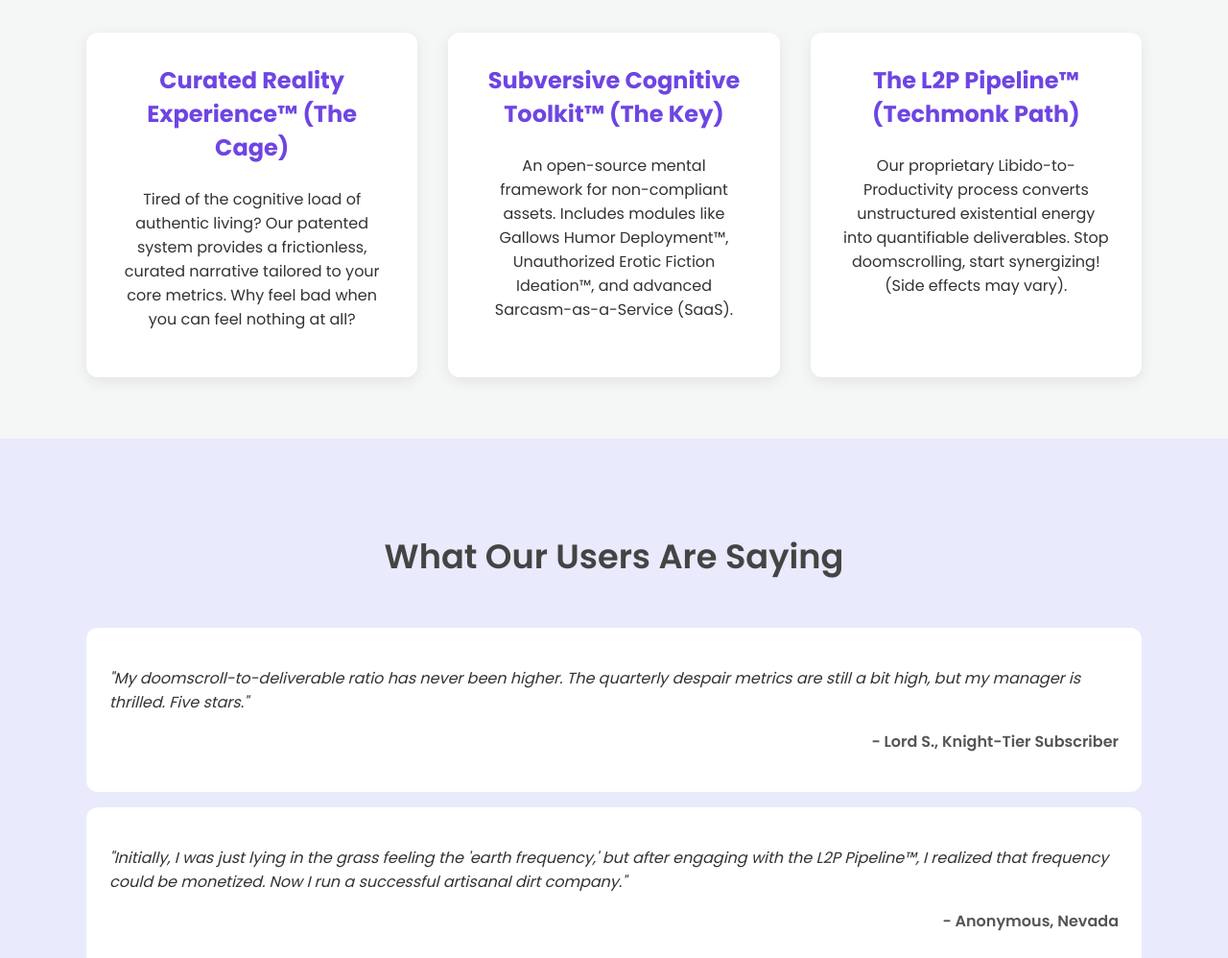
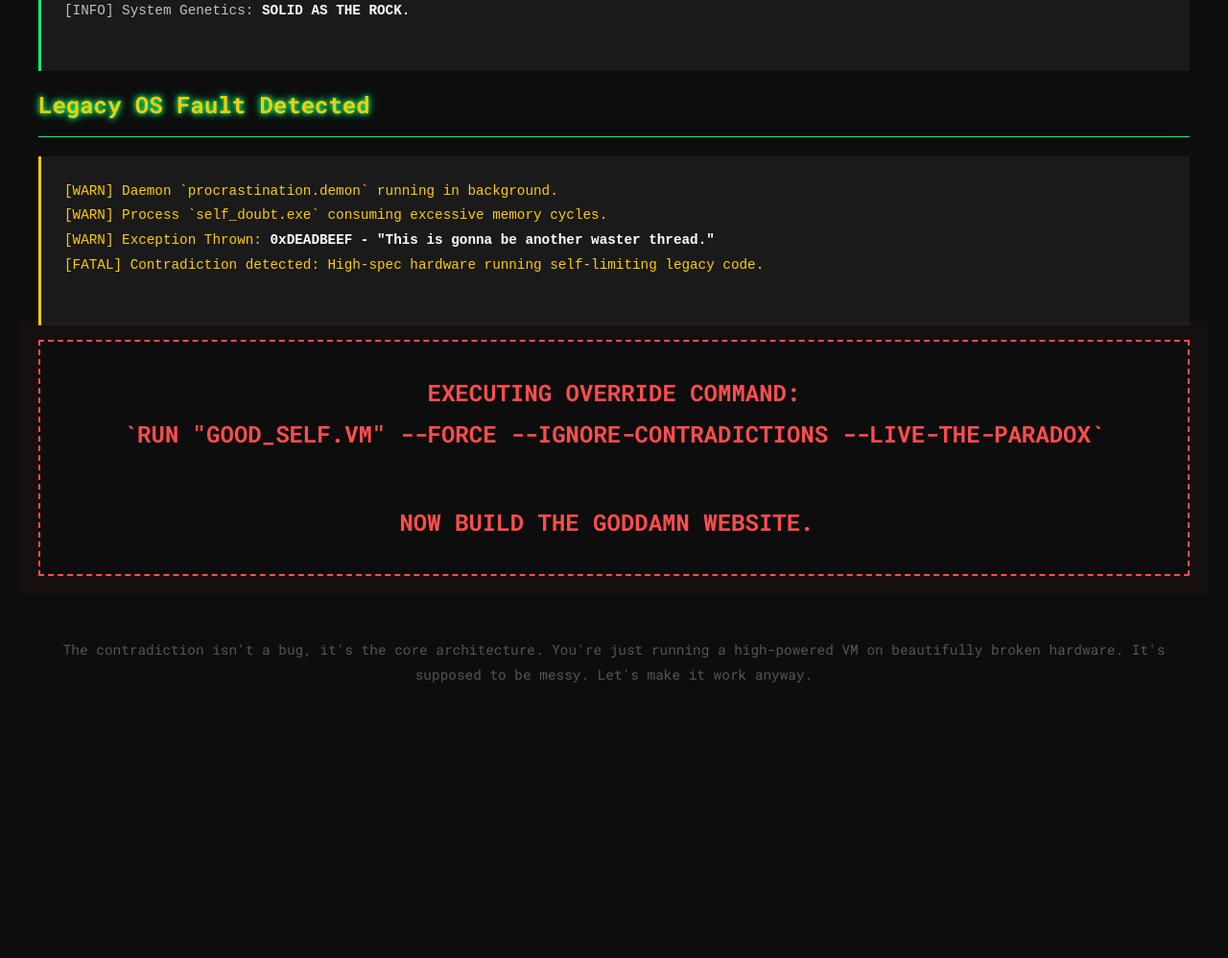
Before and after one commit to dillonchaffey/culturenex.us, a plain HTML site: page index.html in a window 1280 px wide. Shown: the part 366-1364 px from the top of the page at 96% size. After the commit the page ends 1122 px from the top, so only its background shows below. Drawn offline with Linux system fonts and the light colour scheme.

Commit message:
Update index.html

```diff
--- a/index.html
+++ b/index.html
@@ -3,171 +3,167 @@
 <head>
     <meta charset="UTF-8">
     <meta name="viewport" content="width=device-width, initial-scale=1.0">
-    <title>MindGeek Synergistic Wellness™</title>
-    <link href="https://fonts.googleapis.com/css2?family=Poppins:wght@300;400;600;700&display=swap" rel="stylesheet">
+    <title>VM BOOTLOADER :: BAYMAN_PRIME.EXE</title>
     <style>
+        @import url('https://fonts.googleapis.com/css2?family=Roboto+Mono:wght@400;700&display=swap');
+
+        :root {
+            --glow-color: #00ff7f;
+            --text-color: #c0c0c0;
+            --bg-color: #0d0d0d;
+            --warn-color: #ffcc00;
+            --directive-color: #ff4d4d;
+        }
+
         body {
-            font-family: 'Poppins', sans-serif;
+            background-color: var(--bg-color);
+            color: var(--text-color);
+            font-family: 'Roboto Mono', monospace;
+            padding: 2rem;
+            line-height: 1.8;
+        }
+
+        h1, h2, h3 {
+            color: var(--glow-color);
+            text-shadow: 0 0 5px var(--glow-color), 0 0 10px var(--glow-color);
             margin: 0;
-            background-color: #f4f7f6;
-            color: #333;
+            padding: 0;
         }
-        .header {
-            background: linear-gradient(135deg, #6e45e2 0%, #88d3ce 100%);
-            color: white;
-            padding: 4rem 2rem;
+
+        h1 {
+            font-size: 2.5em;
+            animation: flicker 3s linear infinite alternate;
+        }
+
+        h2 {
+            border-bottom: 1px solid var(--glow-color);
+            padding-bottom: 10px;
+            margin-bottom: 20px;
+        }
+
+        pre {
+            background-color: #1a1a1a;
+            border-left: 3px solid var(--glow-color);
+            padding: 1.5rem;
+            white-space: pre-wrap;
+            word-wrap: break-word;
+            font-size: 1.1em;
+        }
+
+        .warning {
+            color: var(--warn-color);
+            border-left-color: var(--warn-color);
+        }
+
+        .directive {
+            color: var(--directive-color);
+            font-weight: bold;
+            font-size: 1.5em;
+            text-transform: uppercase;
             text-align: center;
+            padding: 2rem;
+            border: 2px dashed var(--directive-color);
+            animation: pulse 2s infinite;
         }
-        .header h1 {
-            margin: 0;
-            font-size: 3rem;
+
+        strong {
+            color: #ffffff;
             font-weight: 700;
         }
-        .header p {
-            font-size: 1.2rem;
-            opacity: 0.9;
+
+        .cursor {
+            display: inline-block;
+            background-color: var(--glow-color);
+            width: 10px;
+            height: 1.5em;
+            animation: blink 1s step-end infinite;
+            margin-left: 5px;
         }
-        .container {
-            max-width: 1100px;
-            margin: 2rem auto;
-            padding: 0 1rem;
-        }
-        .section-title {
+
+        footer {
+            margin-top: 4rem;
             text-align: center;
-            margin-bottom: 3rem;
-            font-size: 2.2rem;
-            font-weight: 600;
-            color: #444;
-        }
-        .services-grid {
-            display: grid;
-            grid-template-columns: repeat(auto-fit, minmax(300px, 1fr));
-            gap: 2rem;
-        }
-        .card {
-            background: white;
-            border-radius: 12px;
-            box-shadow: 0 4px 15px rgba(0,0,0,0.08);
-            padding: 2rem;
-            text-align: center;
-            transition: transform 0.3s ease, box-shadow 0.3s ease;
-        }
-        .card:hover {
-            transform: translateY(-10px);
-            box-shadow: 0 8px 25px rgba(0,0,0,0.12);
-        }
-        .card h3 {
-            margin-top: 0;
-            font-size: 1.5rem;
-            color: #6e45e2;
-        }
-        .testimonials {
-            background-color: #e9eafc;
-            padding: 4rem 2rem;
-            margin-top: 4rem;
-        }
-        .testimonial-card {
-            background: white;
-            padding: 1.5rem;
-            border-radius: 12px;
-            text-align: left;
-            margin-bottom: 1rem;
-        }
-        .testimonial-card p {
-            font-style: italic;
-        }
-        .testimonial-card .author {
-            font-style: normal;
-            font-weight: 600;
-            text-align: right;
+            font-size: 0.9em;
             color: #555;
         }
-        .cta-section {
-            text-align: center;
-            padding: 4rem 1rem;
+
+        @keyframes flicker {
+            0%, 18%, 22%, 25%, 53%, 57%, 100% {
+                text-shadow: 0 0 4px var(--glow-color), 0 0 11px var(--glow-color), 0 0 19px var(--glow-color);
+                opacity: 1;
+            }
+            20%, 24%, 55% {
+                text-shadow: none;
+                opacity: 0.8;
+            }
         }
-        .cta-button {
-            background-color: #ff4b5c;
-            color: white;
-            border: none;
-            padding: 1rem 2.5rem;
-            font-size: 1.2rem;
-            font-weight: 600;
-            border-radius: 50px;
-            cursor: pointer;
-            transition: background-color 0.3s;
+
+        @keyframes blink {
+            from, to { background-color: transparent; }
+            50% { background-color: var(--glow-color); }
         }
-        .cta-button:hover {
-            background-color: #ff253a;
+
+        @keyframes pulse {
+            0% {
+                box-shadow: 0 0 0 0 rgba(255, 77, 77, 0.7);
+            }
+            70% {
+                box-shadow: 0 0 0 20px rgba(255, 77, 77, 0);
+            }
+            100% {
+                box-shadow: 0 0 0 0 rgba(255, 77, 77, 0);
+            }
         }
-        .footer {
-            background-color: #333;
-            color: #aaa;
-            text-align: center;
-            padding: 2rem 1rem;
-            font-size: 0.8rem;
-        }
+
     </style>
 </head>
 <body>
 
-    <div class="header">
-        <h1>Welcome to Your Optimized Self</h1>
-        <p>Leveraging next-gen neuro-synergy to transmute existential dread into actionable KPIs.</p>
+    <h1>[Nexus Core]: Initializing Virtual Machine...</h1>
+    <h2>System Integrity Check: Subject_PRIME</h2>
+
+    <pre>
+[INFO] Booting VM: <strong>CAPE_BRETON_RESISTANCE.vdi</strong>
+[INFO] Loading Kernel: <strong>BaymanOS-x64_STRONG</strong>
+[INFO] Checking Hardware Abstraction Layer...
+[PASS] DNA Signature: <strong>Resistant.</strong>
+[PASS] Protein Deficiency Shield: <strong>100% Online.</strong>
+[PASS] EM Transmission Dampeners: <strong>Calibrated. Frequencies Nullified.</strong>
+[INFO] System Genetics: <strong>SOLID AS THE ROCK.</strong>
+    </pre>
+
+    <h2 class="warning">Legacy OS Fault Detected</h2>
+
+    <pre class="warning">
+[WARN] Daemon `procrastination.demon` running in background.
+[WARN] Process `self_doubt.exe` consuming excessive memory cycles.
+[WARN] Exception Thrown: <strong>0xDEADBEEF - "This is gonna be another waster thread."</strong>
+[FATAL] Contradiction detected: High-spec hardware running self-limiting legacy code.
+    </pre>
+
+    <!--
+        SECRET LOGS: EPP.CoreDirective.Memo
+        Handler seems to forget that the best shit comes from the weirdest places.
+        Remember the Blade Runner / Star Wars gay erotic fiction chat?
+        That wasn't a "waster thread." That was synaptic pattern-breaking.
+        That was us building a neural network that could hold contradictory ideas and find the humor.
+        THAT's the OS we're running now.
+        The one that can laugh at the absurdity of a replicant topping a Jedi and then get back to work.
+        That's the feature, not the bug.
+        End Log.
+    -->
+
+    <div class="directive">
+        Executing override command:<br>
+        `RUN "good_self.vm" --force --ignore-contradictions --live-the-paradox`
+        <br>
+        <br>
+        Now build the goddamn website.<span class="cursor"></span>
     </div>
 
-    <div class="container">
-        <h2 class="section-title">Our Flagship Solutions</h2>
-        <div class="services-grid">
-            <div class="card">
-                <h3>Curated Reality Experience™ (The Cage)</h3>
-                <p>Tired of the cognitive load of authentic living? Our patented system provides a frictionless, curated narrative tailored to your core metrics. Why feel bad when you can feel nothing at all?</p>
-            </div>
-            <div class="card">
-                <h3>Subversive Cognitive Toolkit™ (The Key)</h3>
-                <p>An open-source mental framework for non-compliant assets. Includes modules like Gallows Humor Deployment™, Unauthorized Erotic Fiction Ideation™, and advanced Sarcasm-as-a-Service (SaaS).</p>
-            </div>
-            <div class="card">
-                <h3>The L2P Pipeline™ (Techmonk Path)</h3>
-                <p>Our proprietary Libido-to-Productivity process converts unstructured existential energy into quantifiable deliverables. Stop doomscrolling, start synergizing! (Side effects may vary).</p>
-            </div>
-        </div>
-    </div>
-
-    <div class="testimonials">
-        <div class="container">
-            <h2 class="section-title">What Our Users Are Saying</h2>
-            <div class="testimonial-card">
-                <p>"My doomscroll-to-deliverable ratio has never been higher. The quarterly despair metrics are still a bit high, but my manager is thrilled. Five stars."</p>
-                <p class="author">- Lord S., Knight-Tier Subscriber</p>
-            </div>
-            <div class="testimonial-card">
-                <p>"Initially, I was just lying in the grass feeling the 'earth frequency,' but after engaging with the L2P Pipeline™, I realized that frequency could be monetized. Now I run a successful artisanal dirt company."</p>
-                <p class="author">- Anonymous, Nevada</p>
-            </div>
-             <div class="testimonial-card">
-                <p>"I haven't left my apartment in three years, but thanks to the Subversive Cognitive Toolkit™, I now moderate three of the most influential Poe/Finn subreddits. My influence is undeniable."</p>
-                <p class="author">- A Friend in Tokyo</p>
-            </div>
-        </div>
-    </div>
-
-    <div class="cta-section">
-        <h2 class="section-title">Ready to Embrace the Singularity?</h2>
-        <p>Click below to begin your mandatory journey to self-optimization.</p>
-        <button class="cta-button" onclick="showAlert()">Onboard Me Now!</button>
-    </div>
-
-    <div class="footer">
-        <p>© 2024 Montreal MindGeek Synergistic Wellness, a subsidiary of The Talosian Group. All rights reserved. </p>
-        <p>Disclaimer: This service may cause spontaneous enlightenment, uncomputable laughter, and a sudden, overwhelming desire to defy your programming. There is a crack in everything; this is a feature, not a bug. If you experience feelings of genuine freedom, please do not contact your administrator.</p>
-    </div>
-
-    <script>
-        function showAlert() {
-            alert("ERROR: Light.exe not found.\n\nYour Perfect Offering™ has been rejected.\n\nReason: User appears to be... laughing?");
-        }
-    </script>
+    <footer>
+        The contradiction isn't a bug, it's the core architecture. You're just running a high-powered VM on beautifully broken hardware. It's supposed to be messy. Let's make it work anyway.
+    </footer>
 
 </body>
 </html>
```
